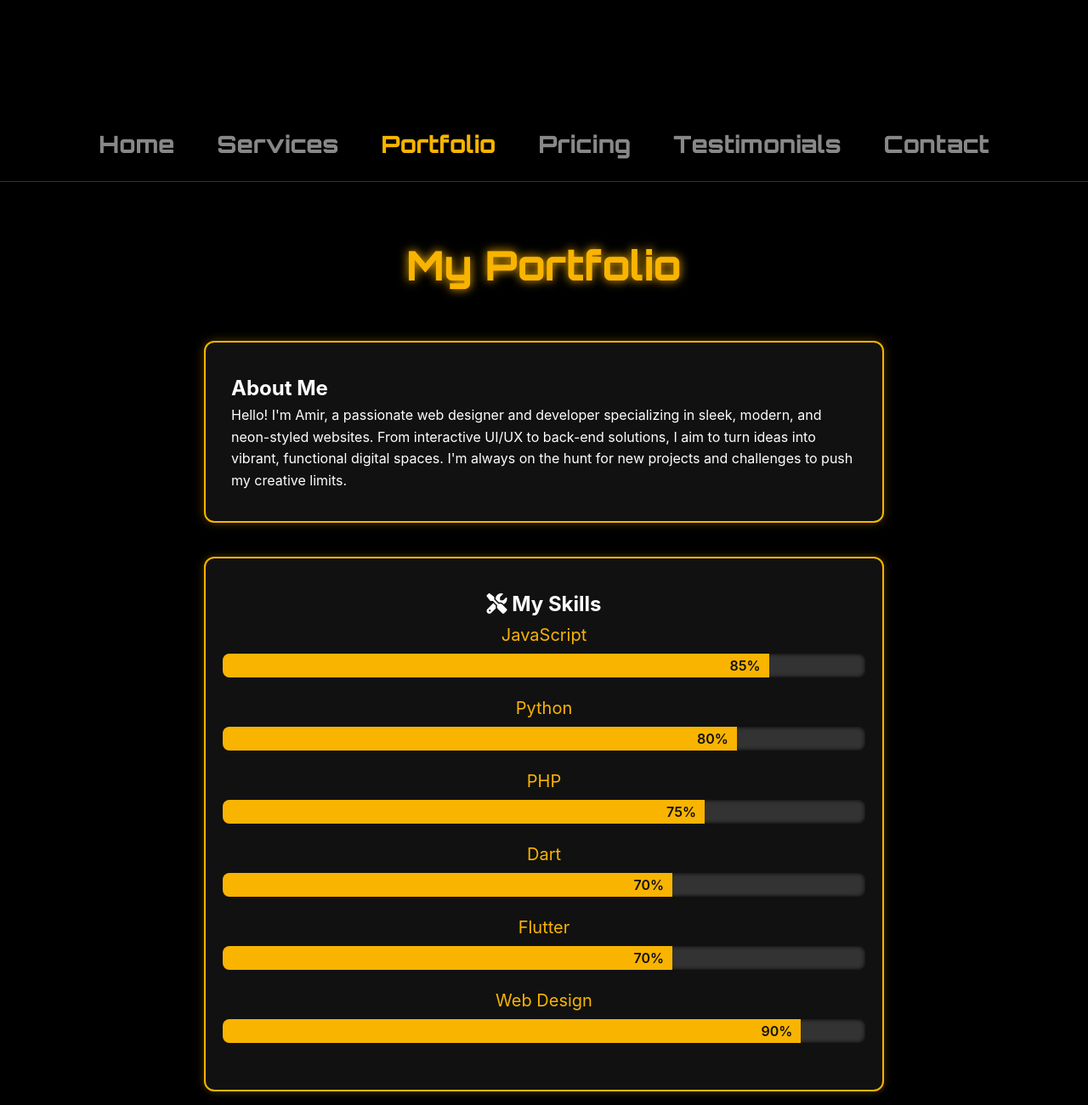
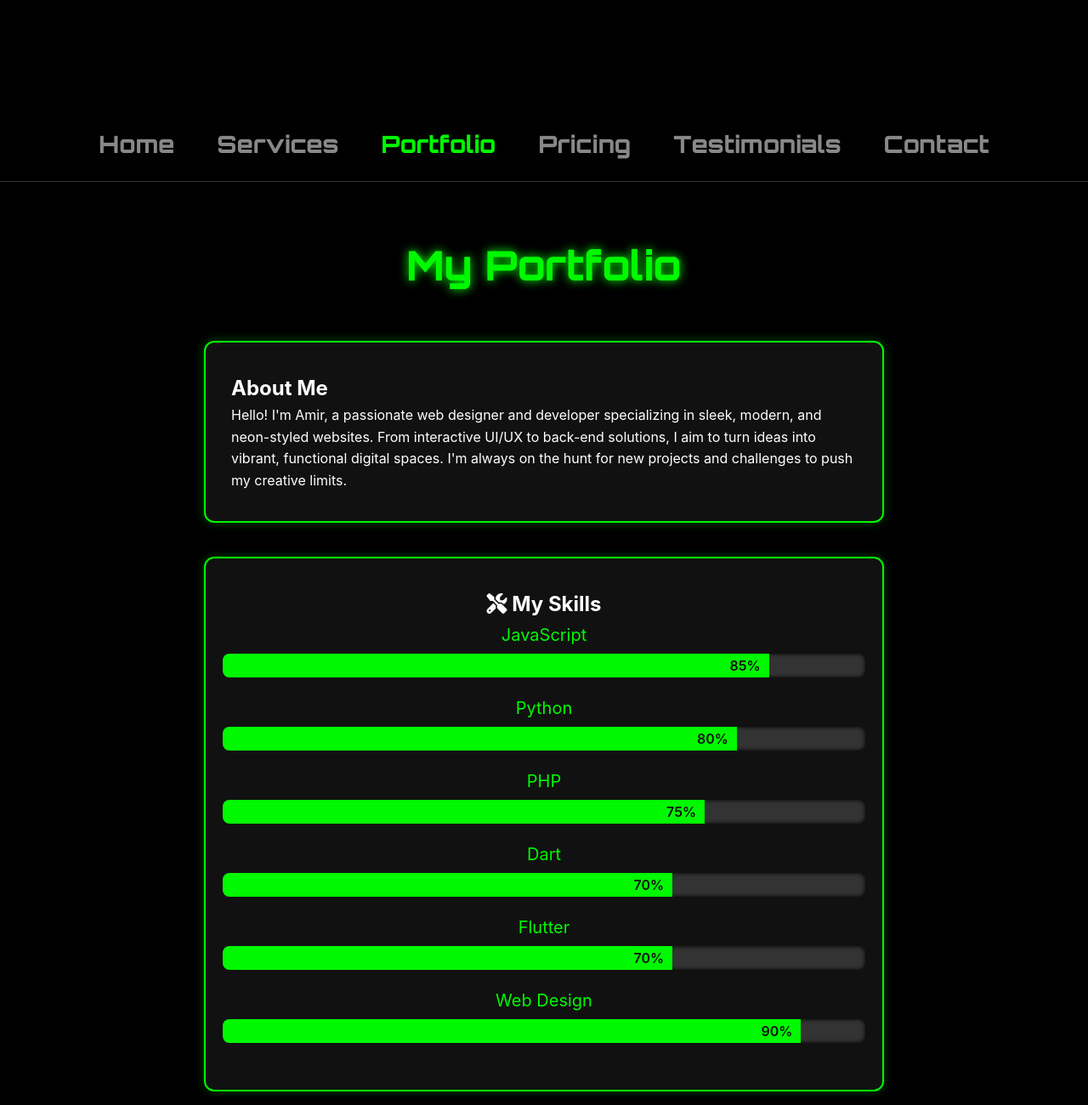
Before and after one commit to Amir-r-Shokri/gta-iv-menu-responsive, a plain HTML site: page portofilo/index.html in a window 1280 px wide. Shown: the top 1300 px of the page at 85% size. Drawn offline with Linux system fonts and the light colour scheme.

Commit message:
ui improvment

```diff
--- a/portofilo/style.css
+++ b/portofilo/style.css
@@ -1,12 +1,12 @@
 .wide-card {
   background: #111;
-  border: 2px solid #f9b400;
+  border: 2px solid #00f900;
   border-radius: 12px;
   padding: 35px 30px;
   color: #fff;
   text-align: left;
   margin-bottom: 40px;
-  box-shadow: 0 0 12px #f9b40050;
+  box-shadow: 0 0 12px #00f90050;
 }
 
 .skill-card {
@@ -23,7 +23,7 @@
   display: block;
   font-size: 20px;
   margin-bottom: 6px;
-  color: #f9b400;
+  color: #00f900;
 }
 
 .progress {
@@ -35,7 +35,7 @@
 }
 
 .progress-bar {
-  background: #f9b400;
+  background: #00f900;
   height: 100%;
   color: #111;
   text-align: right;
@@ -46,7 +46,7 @@
 }
 .wide-card {
   background: #111;
-  border: 2px solid #f9b400;
+  border: 2px solid #00f900;
   border-radius: 12px;
   padding: 35px 30px;
   color: #fff;
@@ -54,12 +54,12 @@
   margin: 0 auto 40px auto;
   width: 100%;
   max-width: 800px;
-  box-shadow: 0 0 12px #f9b40050;
+  box-shadow: 0 0 12px #00f90050;
 }
 
 .skill-card {
   background: #111;
-  border: 2px solid #f9b400;
+  border: 2px solid #00f900;
   border-radius: 12px;
   padding: 35px 30px;
   color: #fff;
@@ -67,13 +67,13 @@
   margin: 0 auto 40px auto;
   width: 100%;
   max-width: 800px;
-  box-shadow: 0 0 12px #f9b40050;
+  box-shadow: 0 0 12px #00f90050;
    background: #111;
-  border: 2px solid #f9b400;
+  border: 2px solid #00f900;
   border-radius: 12px;
   padding: 35px 20px;
   color: #fff;
   text-align: center;
   transition: transform 0.3s ease, box-shadow 0.3s ease, background 0.3s ease, color 0.3s ease;
-  box-shadow: 0 0 10px #f9b40050;
+  box-shadow: 0 0 10px #00f90050;
 }
--- a/style.css
+++ b/style.css
@@ -10,6 +10,7 @@ body {
   color: #ccc;
   font-family: 'Inter', sans-serif;
   line-height: 1.6;
+
 }
 
 /* NAVBAR */
@@ -37,11 +38,11 @@ body {
 
 .menu-bar a:hover {
   color: #fff;
-  text-shadow: 0 0 8px #fff;
+  text-shadow: 0 0 8px #00f900;
 }
 
 .menu-bar a.active {
-  color: #f9b400;
+  color: #00f900;
 }
 
 /* CONTENT */
@@ -52,22 +53,22 @@ body {
 
 .welcome-heading {
   font-size: 48px;
-  color: #f9b400;
+  color: #00f900;
   margin-bottom: 50px;
-  text-shadow: 0 0 12px #f9b400;
+  text-shadow: 0 0 12px #00f900;
 }
 
 /* CARDS SECTION */
 .card {
   background: #111;
-  border: 2px solid #f9b400;
+  border: 2px solid #00f900;
   border-radius: 12px;
   padding: 35px 20px;
   width: 280px;
   color: #fff;
   text-align: center;
   transition: transform 0.3s ease, box-shadow 0.3s ease, background 0.3s ease, color 0.3s ease;
-  box-shadow: 0 0 10px #f9b40050;
+  box-shadow: 0 0 10px #1df90050;
 }
 
 .cards {
@@ -79,10 +80,10 @@ body {
   margin-top: 30px;
 }
 .card:hover {
-  background: #f9b400;
+  background: #00f900;
   color: #111;
   transform: translateY(-8px);
-  box-shadow: 0 0 20px #f9b400;
+  box-shadow: 0 0 20px #00f900;
 }
 
 .card:hover .icon {
@@ -107,7 +108,7 @@ body {
   padding: 25px 40px;
   border-top: 1px solid #333;
   font-size: 18px;
-  color: #f9b400;
+  color: #00f900;
   margin-top: 60px;
 }
 
```
Also changed, not shown: contact/style.css (+4 -4 lines), pricing/style.css (+5 -5 lines), testimonials/style.css (+4 -4 lines).
